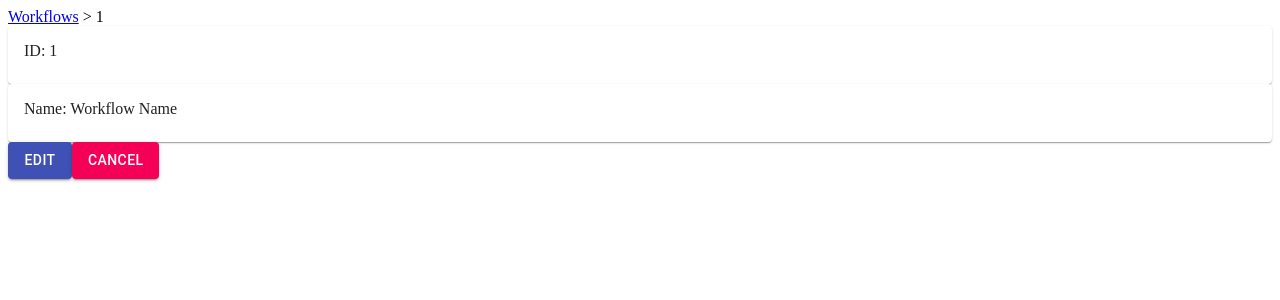
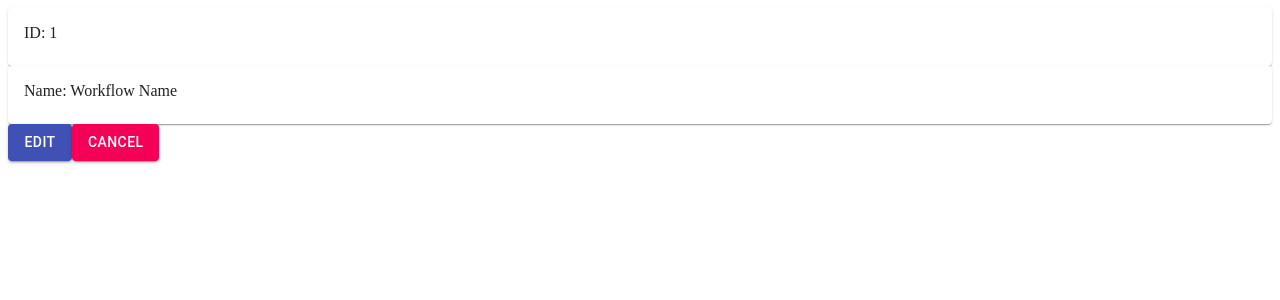
Before and after one commit to IoanaMarin1106/FLisbee, a React (Create React App) app in the folder frontend/: page /workflows/1 in a window 1280 px wide. Shown: the top 300 px of the page. Built offline with nearby package versions, Linux system fonts and the light colour scheme.

Commit message:
Add workflow details view (2)

```diff
--- a/frontend/src/components/Breadcrumb.js
+++ /dev/null
@@ -1,12 +0,0 @@
-import React from 'react';
-import { Link } from 'react-router-dom';
-
-const Breadcrumb = ({ workflowId }) => {
-  return (
-    <div>
-      <Link to="/workflows">Workflows</Link> {'>'} {workflowId}
-    </div>
-  );
-};
-
-export default Breadcrumb;
--- a/frontend/src/components/WorkflowDetails.js
+++ b/frontend/src/components/WorkflowDetails.js
@@ -1,6 +1,5 @@
 import React from 'react';
 import { useParams } from 'react-router-dom';
-import Breadcrumb from './Breadcrumb';
 import { Card, CardContent, Button } from '@material-ui/core';
 
 const WorkflowDetails = () => {
@@ -8,7 +7,6 @@ const WorkflowDetails = () => {
 
   return (
     <div>
-      <Breadcrumb workflowId={workflowId} />
       <Card>
         <CardContent>ID: {workflowId}</CardContent>
       </Card>
--- a/frontend/src/components/Workflows.js
+++ b/frontend/src/components/Workflows.js
@@ -7,6 +7,9 @@ import PlayArrowIcon from '@material-ui/icons/PlayArrow';
 import DeleteIcon from '@material-ui/icons/Delete';
 import ArrowBackIcon from '@material-ui/icons/ArrowBack';
 import { makeStyles } from '@material-ui/core/styles';
+import Breadcrumbs from '@material-ui/core/Breadcrumbs';
+import Link from '@material-ui/core/Link';
+import Chip from '@material-ui/core/Chip';
 
 const useStyles = makeStyles((theme) => ({
   container: {
@@ -158,10 +161,14 @@ const Workflows = () => {
         <Box mt={2}>
           {selectedWorkflow ? (
             <Box className={classes.breadcrumb}>
-              <IconButton onClick={handleBreadcrumbClick} color="primary">
-                <ArrowBackIcon />
-              </IconButton>
-              <Typography variant="body1" className={classes.breadcrumbText}>Workflows > {selectedWorkflow.id}</Typography>
+              <Chip
+                className={classes.chip}
+                icon={<ArrowBackIcon />}
+                label="Workflows"
+                clickable
+                onClick={handleBreadcrumbClick}
+                color="primary"
+              />
             </Box>
           ) : null}
           {selectedWorkflow ? (
```
